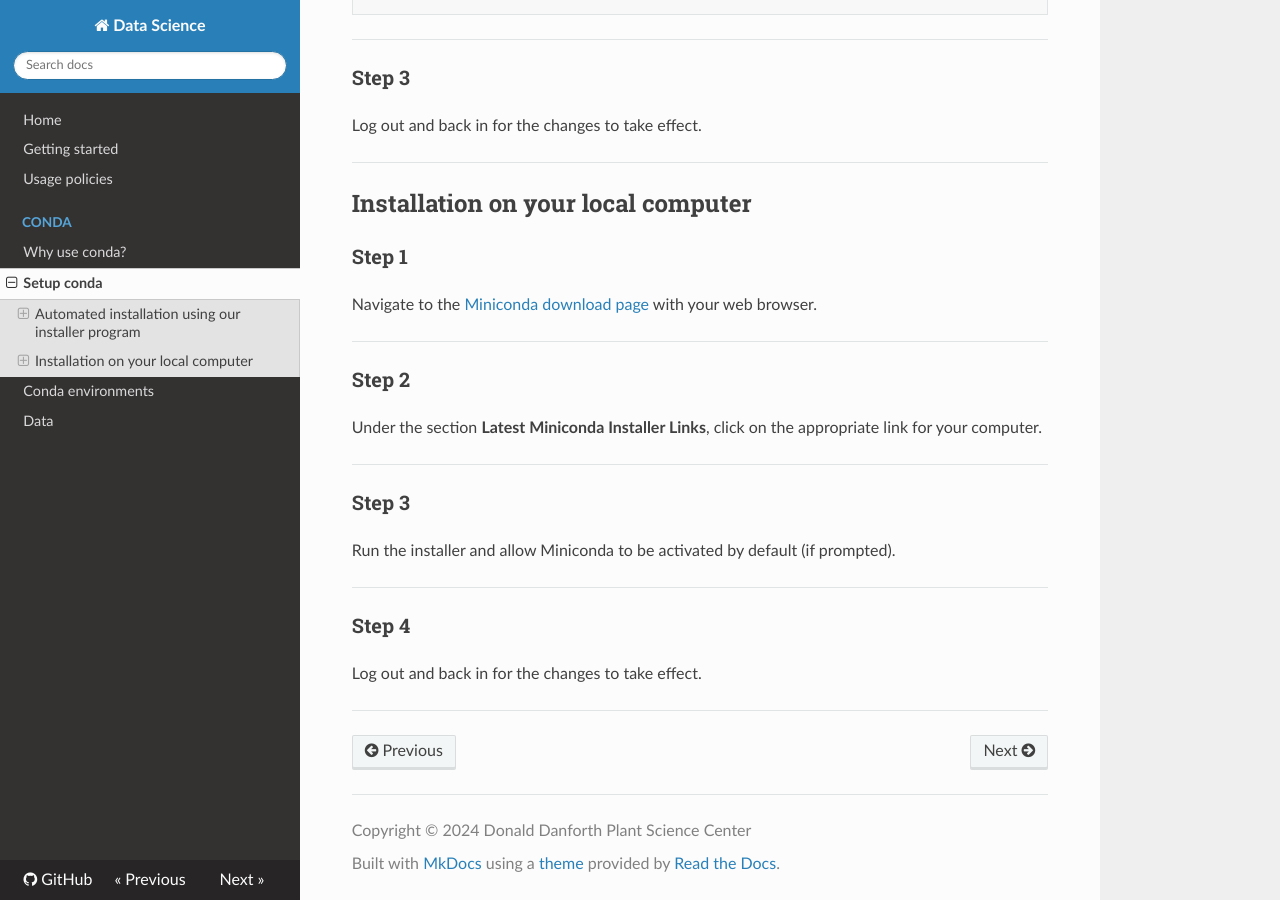
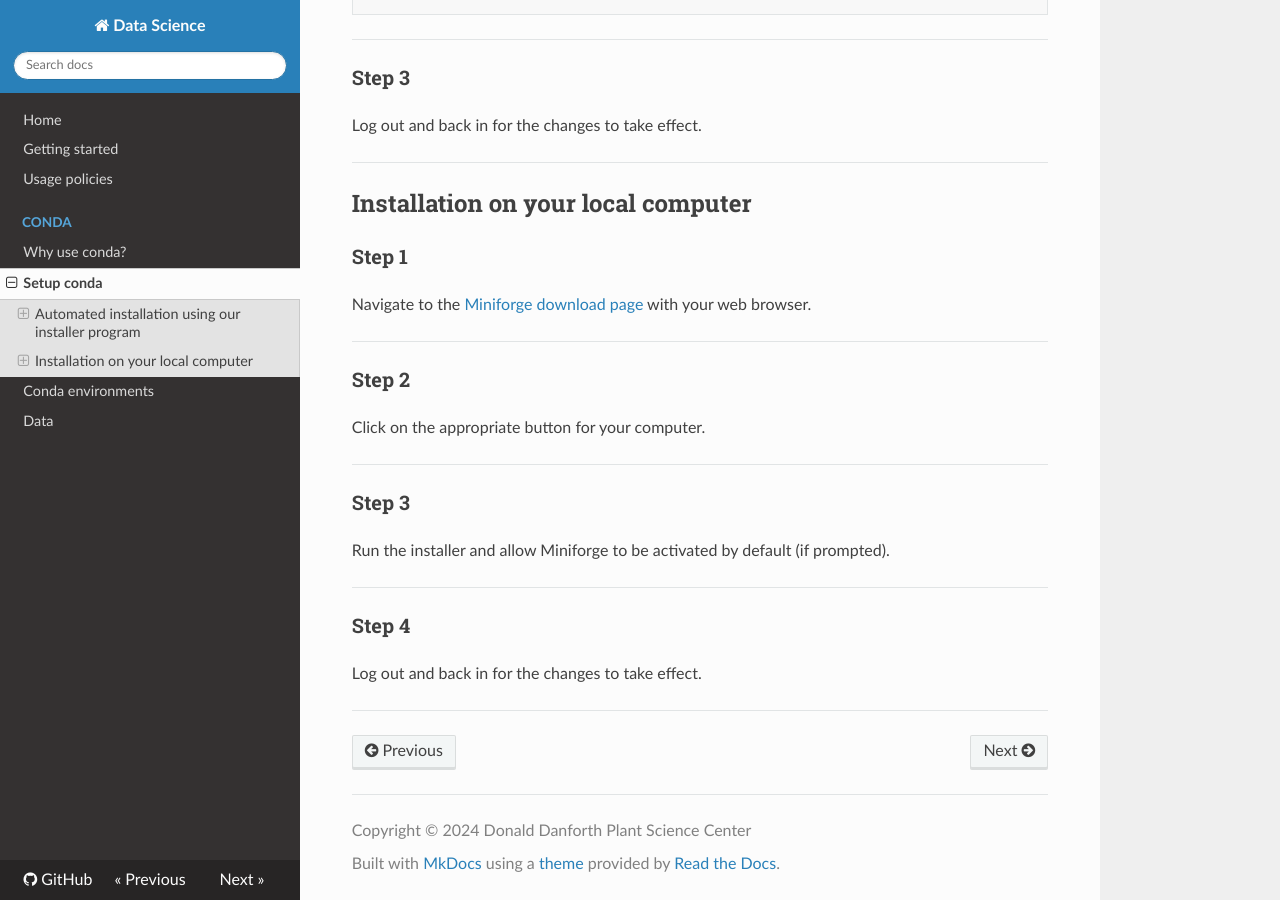
Before and after one commit to danforthcenter/datascience, an MkDocs documentation site: the page built from docs/conda.md, in a window 1280 px wide and 900 px high, scrolled down 513 px. Built offline with MkDocs 1.6.1, drawn with Linux system fonts in a browser that asks for light colours; nearby versions of some CDN libraries.

Commit message:
Change to miniforge

```diff
--- a/docs/conda.md
+++ b/docs/conda.md
@@ -23,17 +23,16 @@ Log out and back in for the changes to take effect.
 
 ### Step 1
 Navigate to the
-[Miniconda download page](https://docs.conda.io/en/latest/miniconda.html) with
+[Miniforge download page](https://conda-forge.org/download/) with
 your web browser.
 * * *
 
 ### Step 2
-Under the section **Latest Miniconda Installer Links**, click on the
-appropriate link for your computer.
+Click on the appropriate button for your computer.
 * * *
 
 ### Step 3
-Run the installer and allow Miniconda to be activated by default (if prompted).
+Run the installer and allow Miniforge to be activated by default (if prompted).
 * * *
 
 ### Step 4
```
